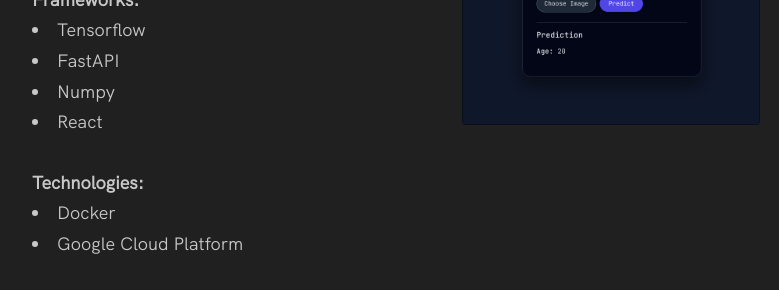
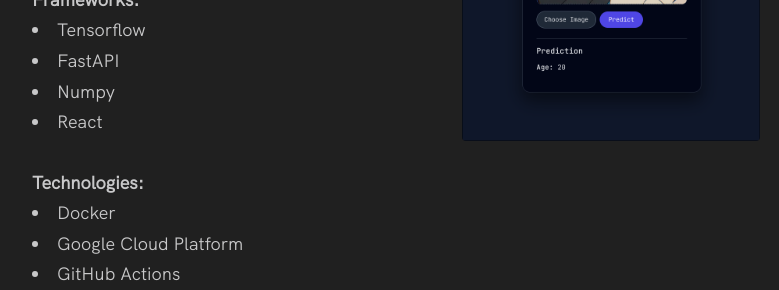
Before and after one commit to G-Baudelaire/G-Baudelaire.github.io, a plain HTML site: page index.html in a window 1280 px wide. Shown: the part 1525-1815 px from the top of the page, without its empty margins (58-837 px from the left). Drawn offline with Linux system fonts and the light colour scheme.

Commit message:
Add GitHub Actions to technologies list

```diff
--- a/index.html
+++ b/index.html
@@ -78,6 +78,7 @@
             <ul class="work__list">
               <li>Docker</li>
               <li>Google Cloud Platform</li>
+              <li>GitHub Actions</li>
             </ul>
 
             <div class="work__links">
```
